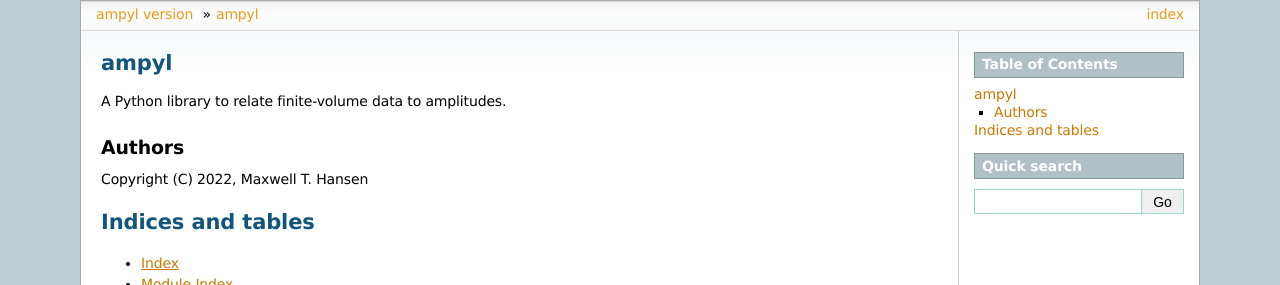
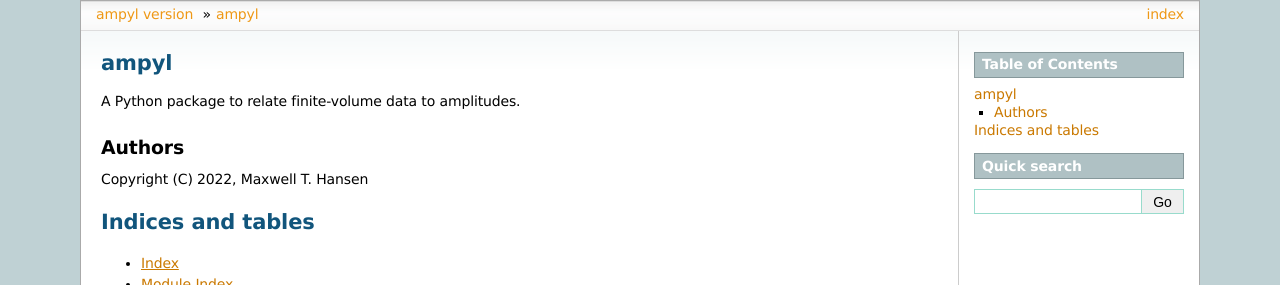
Before and after one commit to mthansen/ampyl, a Sphinx documentation site: the page built from doc/index.rst, in a window 1280 px wide. Shown: the top 285 px of the page. Built offline with Sphinx 7.4.7, drawn with Linux system fonts in a browser that asks for light colours.

```diff
--- a/doc/index.rst
+++ b/doc/index.rst
@@ -1,7 +1,7 @@
 ampyl |release|
 =================
 
-A Python library to relate finite-volume data to amplitudes.
+A Python package to relate finite-volume data to amplitudes.
 
 Authors
 -------
```
Also changed, not shown: README.md (+1 -0 lines), 1 other file.
